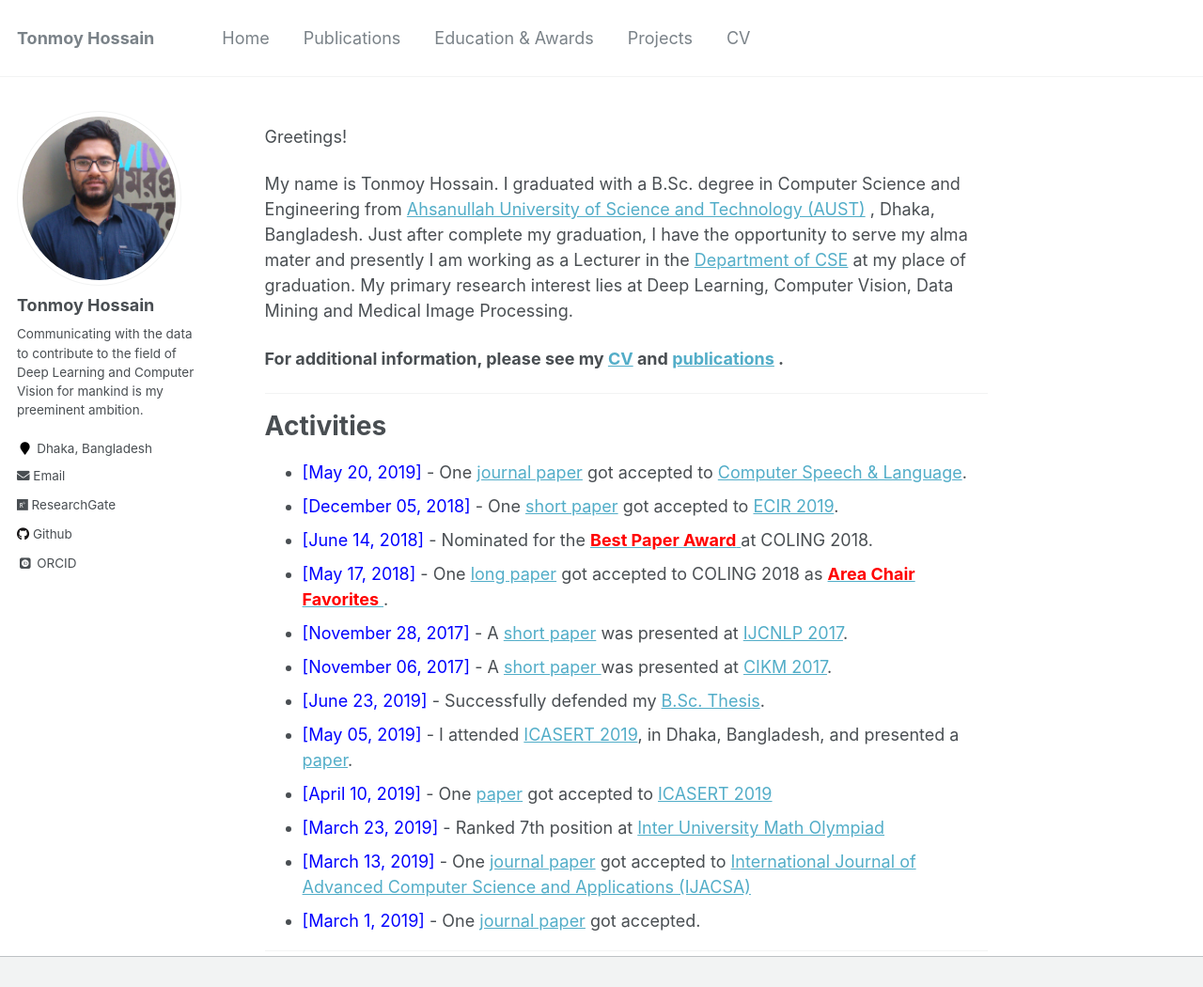
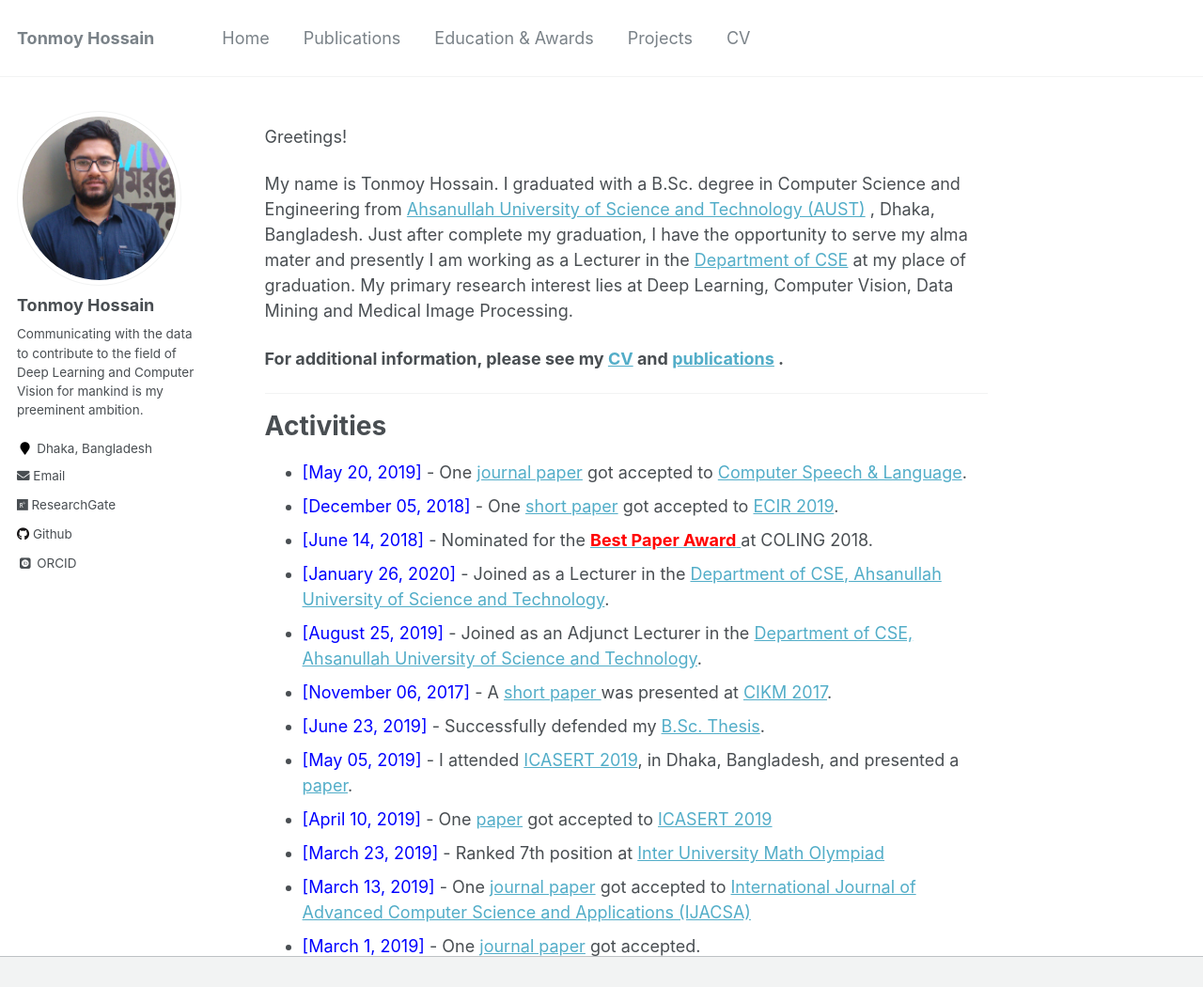
Before and after one commit to shaeekh/shaeekh.github.io, a Jekyll site: the page built from _pages/about.md, in a window 1280 px wide and 1246 px high, cut to the strip 0-1050 px from the top of the window. Shown: the whole strip at 94% size. Built offline with Jekyll 4.4.1, drawn with Linux system fonts in a browser that asks for light colours; some web fonts are replaced.

Commit message:
Update about.md

```diff
--- a/_pages/about.md
+++ b/_pages/about.md
@@ -22,8 +22,8 @@ My name is Tonmoy Hossain. I graduated with a B.Sc. degree in Computer Science a
 * <span style="color:Blue"> [May 20, 2019] </span> - One [journal paper](https://www.sciencedirect.com/science/article/pii/S0885230818303449) got accepted to  [Computer Speech & Language](https://www.journals.elsevier.com/computer-speech-and-language).
 * <span style="color:Blue"> [December 05, 2018] </span> - One [short paper](https://link.springer.com/chapter/10.1007/978-3-030-15719-7_14) got accepted to [ECIR 2019](http://ecir2019.org/).
 * <span style="color:Blue"> [June 14, 2018] </span> - Nominated for the [<span style="color:Red"> **Best Paper Award** </span>](http://coling2018.org/coling-2018-best-papers/) at COLING 2018.
-* <span style="color:Blue"> [May 17, 2018] </span> - One [long paper](http://aclweb.org/anthology/C18-1102) got accepted to COLING 2018 as [<span style="color:Red"> **Area Chair Favorites** </span>](http://coling2018.org/coling-2018-best-papers/).
-* <span style="color:Blue"> [November 28, 2017] </span> - A [short paper](http://www.aclweb.org/anthology/I17-2071) was presented at [IJCNLP 2017](http://ijcnlp2017.org/site/page.aspx?pid=901&sid=1133&lang=en).
+* <span style="color:Blue"> [January 26, 2020] </span> - Joined as a Lecturer in the [Department of CSE, Ahsanullah University of Science and Technology](http://aust.edu/).
+* <span style="color:Blue"> [August 25, 2019] </span> - Joined as an Adjunct Lecturer in the [Department of CSE, Ahsanullah University of Science and Technology](http://aust.edu/).
 * <span style="color:Blue"> [November 06, 2017] </span> - A [short paper ](https://dl.acm.org/citation.cfm?id=3133106) was presented at [CIKM 2017](http://www.cikmconference.org/CIKM2017/index.html).
 * <span style="color:Blue"> [June 23, 2019]  </span> - Successfully defended my [B.Sc. Thesis](https://tonmoy-hossain.github.io/files/Hossain_Tonmoy_B.Sc._Thesis.pdf).
 * <span style="color:Blue"> [May 05, 2019] </span> - I attended [ICASERT 2019](http://home.ewubd.edu/events/1st-international-conference-on-advances-in-science-engineering-and-robotics-technology-icasert-2019/), in Dhaka, Bangladesh, and presented a [paper](https://ieeexplore.ieee.org/document/8934561).
```
